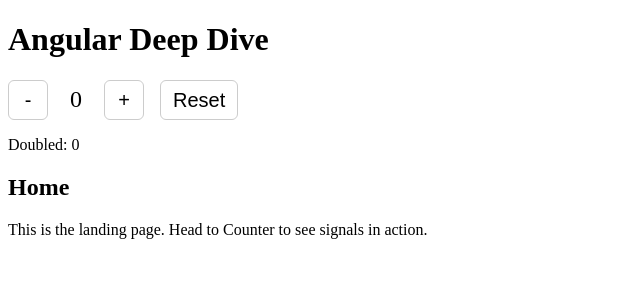
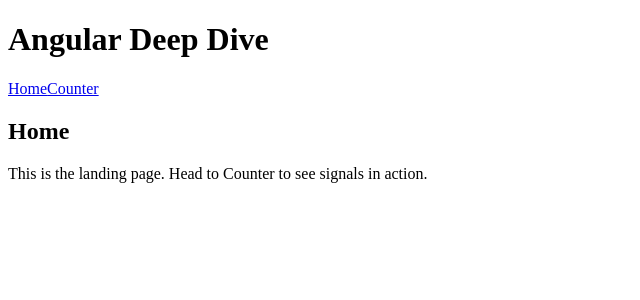
Before and after one commit to kbelyse/angular-deep-dive, an Angular app: page / in a window 1280 px wide. Shown: the top 300 px of the page, without its empty margins (0-640 px from the left). Built offline with nearby package versions, Linux system fonts and the light colour scheme.

Commit message:
add navigation and move counter behind a route

```diff
--- a/src/app/app.html
+++ b/src/app/app.html
@@ -1,9 +1,11 @@
 <header>
   <h1>{{ title() }}</h1>
+  <nav>
+    <a routerLink="/" routerLinkActive="active" [routerLinkActiveOptions]="{ exact: true }">Home</a>
+    <a routerLink="/counter" routerLinkActive="active">Counter</a>
+  </nav>
 </header>
 
 <main>
-  <app-counter />
+  <router-outlet />
 </main>
-
-<router-outlet />
--- a/src/app/app.ts
+++ b/src/app/app.ts
@@ -1,10 +1,9 @@
 import { Component, signal } from '@angular/core';
-import { RouterOutlet } from '@angular/router';
-import { Counter } from './counter/counter';
+import { RouterLink, RouterLinkActive, RouterOutlet } from '@angular/router';
 
 @Component({
   selector: 'app-root',
-  imports: [RouterOutlet, Counter],
+  imports: [RouterOutlet, RouterLink, RouterLinkActive],
   templateUrl: './app.html',
   styleUrl: './app.scss',
 })
```
Also changed, not shown: 1 other file (tests, documents, lock files or other folders).
